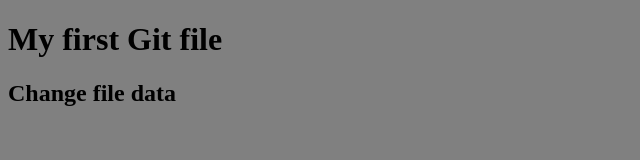
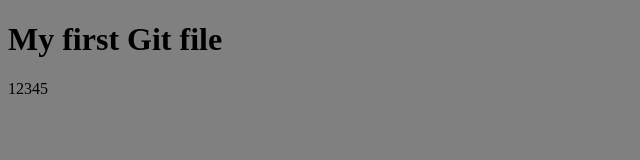
Before and after one commit to Davit1996/test, a plain HTML site: page index.html in a window 1280 px wide. Shown: the whole page, without its empty margins (0-640 px from the left). Drawn offline with Linux system fonts and the light colour scheme.

Commit message:
create .gitignore and change index.html

```diff
--- a/index.html
+++ b/index.html
@@ -12,7 +12,7 @@
 <body>
 
         <h1>My first Git file</h1>
-        <h2>Change file data</h2>
+        <p>12345</p>
 
 </body>
 </html>
```
Also changed, not shown: 1 other file.
